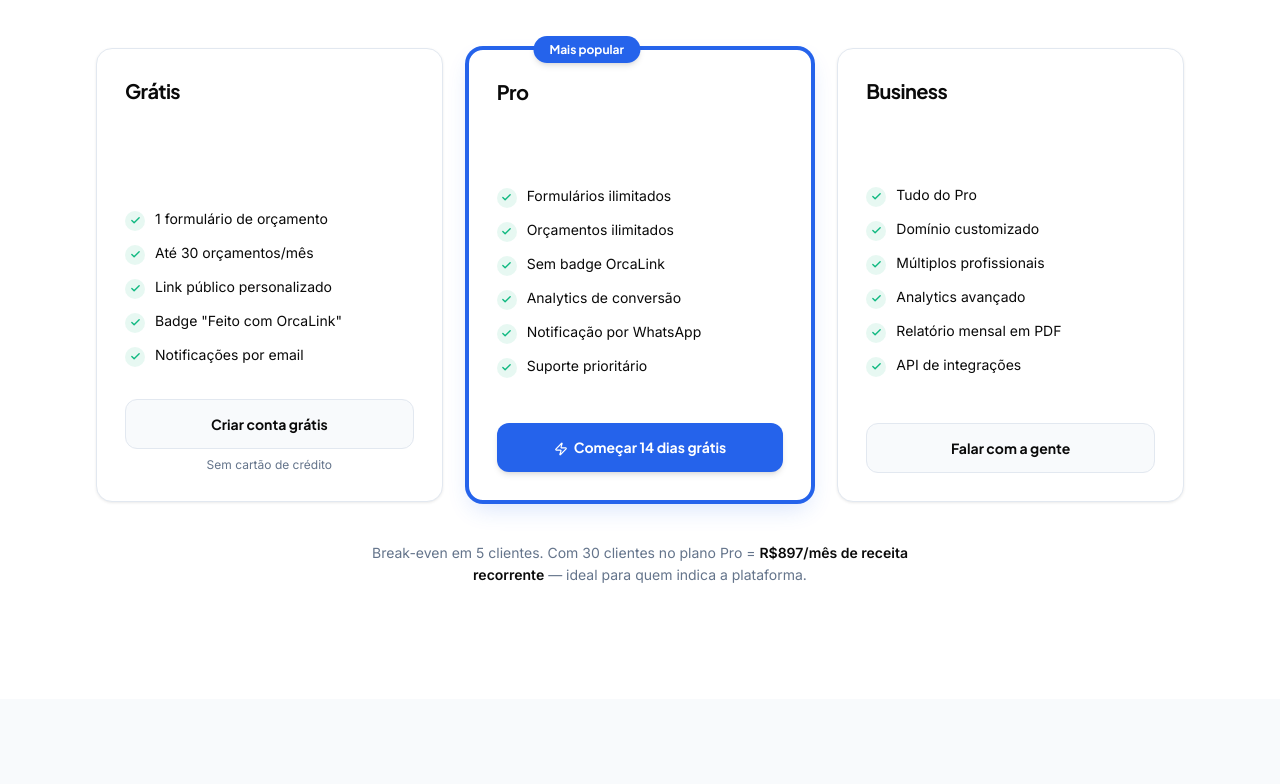
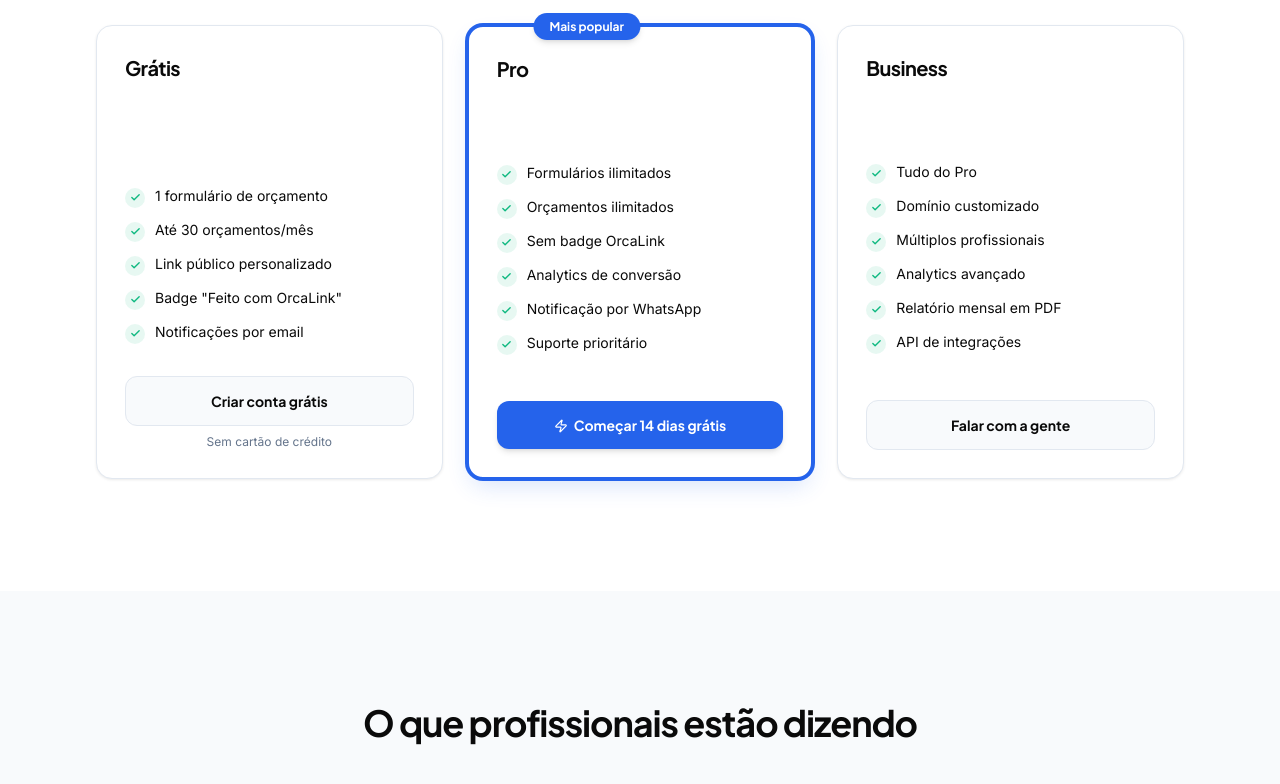
Before and after one commit to Artur01Aguiar/orcalink, a React (Vite) app: page / in a window 1280 px wide. Shown: the part 6275-7059 px from the top of the page. Built offline with nearby package versions, Linux system fonts and the light colour scheme; no server answers.

Commit message:
Landing: remove comparison/pricing footnotes, rebuild CSS with phone mockup fix

```diff
--- a/src/components/landing/Comparison.tsx
+++ b/src/components/landing/Comparison.tsx
@@ -143,7 +143,6 @@
           transition={{ duration: 0.55, delay: 0.35 }}
           className="text-center text-muted text-sm mt-8 max-w-2xl mx-auto leading-relaxed"
         >
-          Typeform custa US$29/mês e não calcula preço. PandaDoc custa US$35/mês e é pra empresa grande.{' '}
           <span className="text-dark font-semibold">OrcaLink é o único feito pra você.</span>
         </motion.p>
       </div>
--- a/src/components/landing/Pricing.tsx
+++ b/src/components/landing/Pricing.tsx
@@ -226,14 +226,6 @@
           ))}
         </div>
 
-        <motion.p
-          initial={{ opacity: 0 }}
-          animate={inView ? { opacity: 1 } : {}}
-          transition={{ duration: 0.55, delay: 0.5 }}
-          className="text-center text-muted text-sm mt-10 max-w-xl mx-auto leading-relaxed"
-        >
-          Break-even em 5 clientes. Com 30 clientes no plano Pro = <span className="text-dark font-semibold">R$897/mês de receita recorrente</span> — ideal para quem indica a plataforma.
-        </motion.p>
       </div>
     </section>
   )
```
